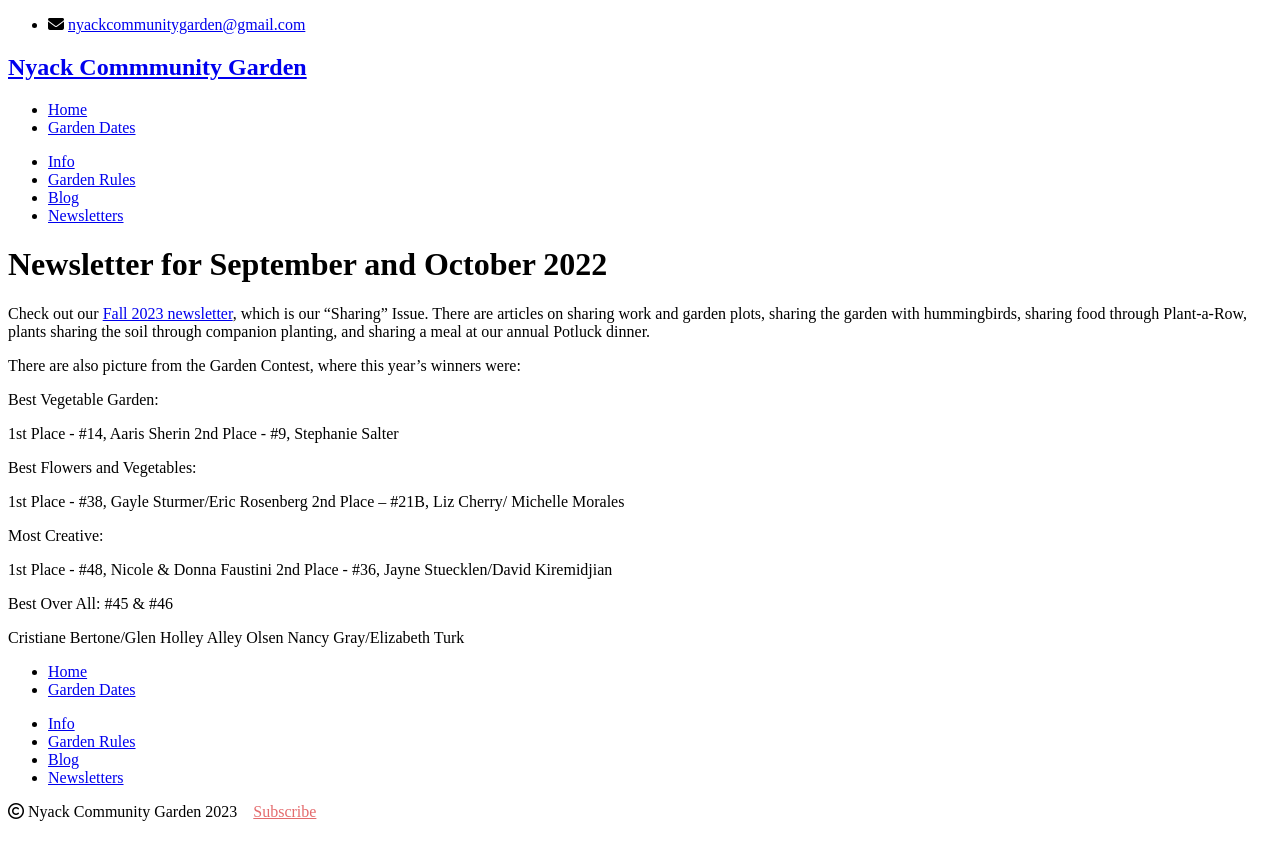
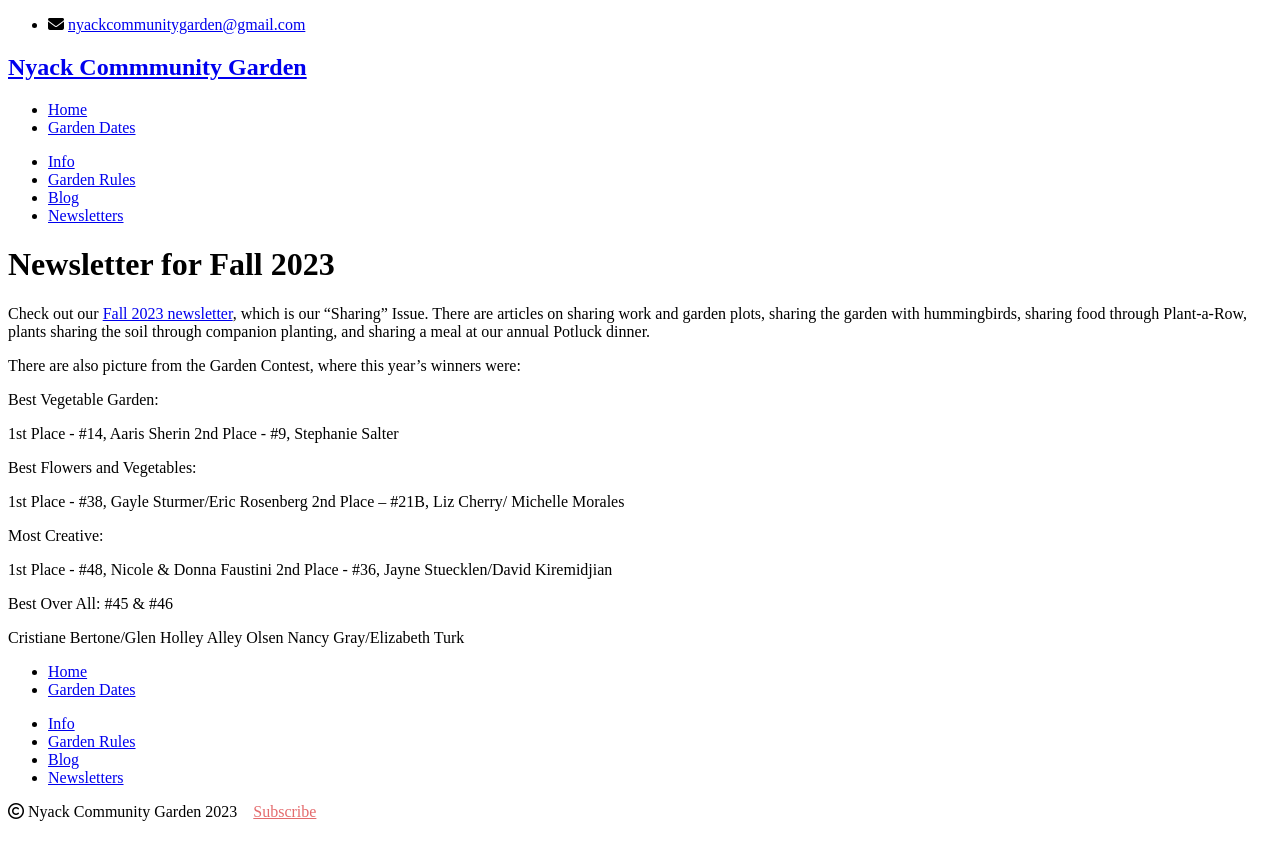
Before and after one commit to bosborne/nyackcommunitygarden, a Jekyll site: the page built from _posts/2023-10-14-fall-newsletter.md, in a window 1280 px wide. Shown: the top 860 px of the page. Built offline with Jekyll 4.4.1, drawn with Linux system fonts in a browser that asks for light colours; nearby versions of some CDN libraries; library files that are not in the unit come from our copies.

Commit message:
Fall blog post

```diff
--- a/_posts/2023-10-14-fall-newsletter.md
+++ b/_posts/2023-10-14-fall-newsletter.md
@@ -1,7 +1,7 @@
 ---
 layout: post
 pageclass: blog
-title: "Newsletter for September and October 2022"
+title: "Newsletter for Fall 2023"
 published: true
 ---
 Check out our [Fall 2023 newsletter](/pdf/NCG_2023_Fall_Newsletter.pdf), which is our “Sharing” Issue. There are articles on sharing work and garden plots, sharing the garden with hummingbirds, sharing food through Plant-a-Row, plants sharing the soil through companion planting, and sharing a meal at our annual Potluck dinner.
```
